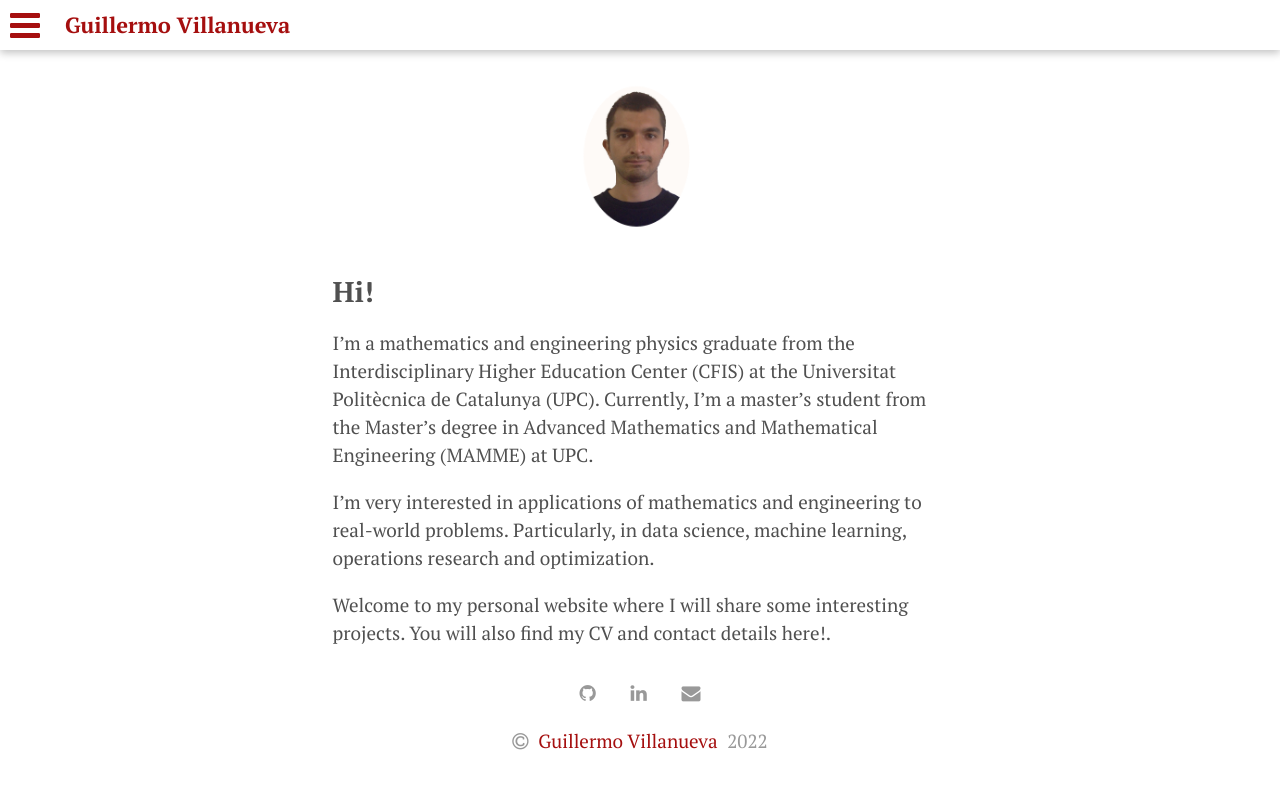
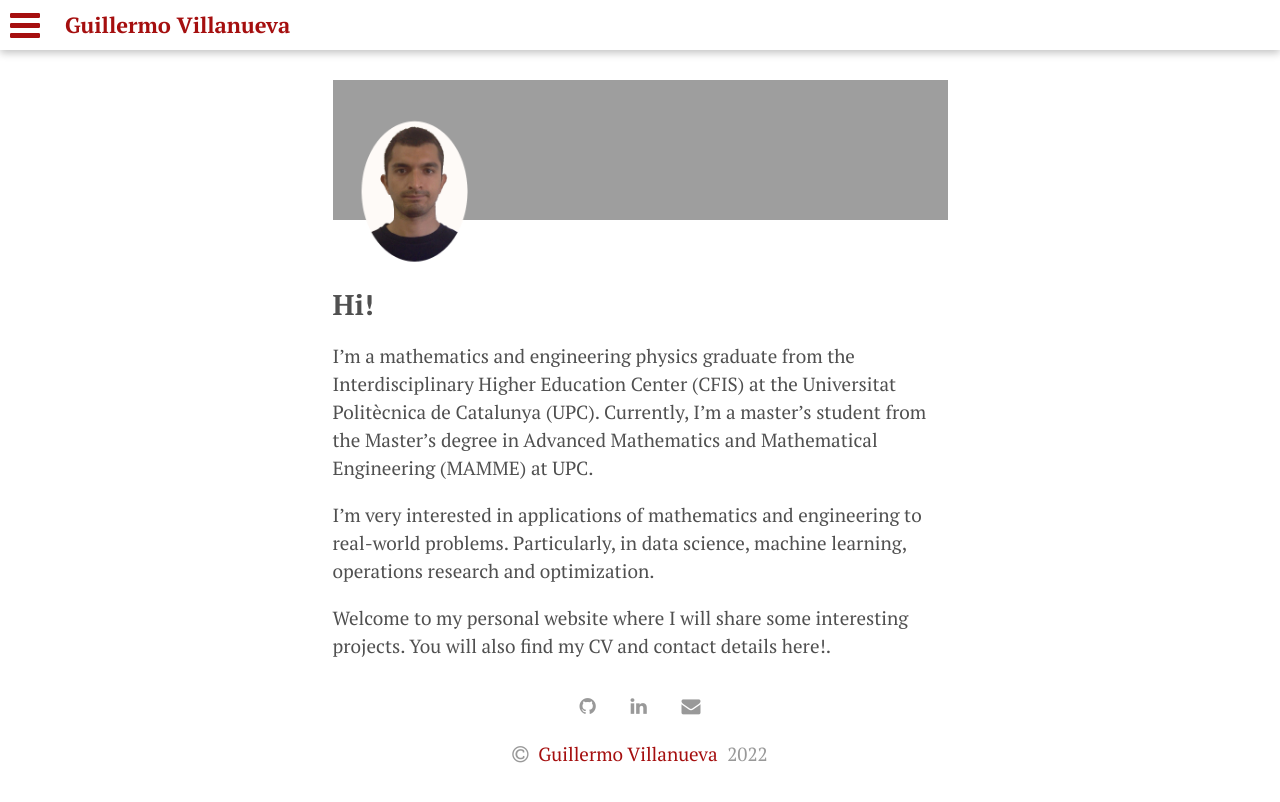
Before and after one commit to guillermovillanuevabenito/guillermovillanuevabenito.github.io, a Jekyll site: the page built from index.md, in a window 1280 px wide. Shown: the top 802 px of the page. Built offline with Jekyll 4.4.1, drawn with Linux system fonts in a browser that asks for light colours.

Commit message:
home page update

```diff
--- a/_layouts/home.html
+++ b/_layouts/home.html
@@ -2,7 +2,7 @@
 layout: default
 ---
 
-<div style="text-align: center;">
+<div class="image-home">
   <img src="{{ site.url }}/assets/img/me.png" width="250">
 </div>
 <h1>
--- a/_sass/_default.scss
+++ b/_sass/_default.scss
@@ -31,3 +31,18 @@ body {
       width: 90vw;
     }
 }
+
+
+.image-home{
+    background-image: url(../img/beach1.jpg);
+    height: 140px;
+    background-repeat: no-repeat;
+    background-size: 100% auto;
+    margin-bottom: 70px;
+    background-position: center 35%;
+
+    img{
+        margin-top: 35px;
+        margin-left: -40px;
+    }
+}
```
Also changed, not shown: assets/img/beach.jpg (deleted), 1 other file.
